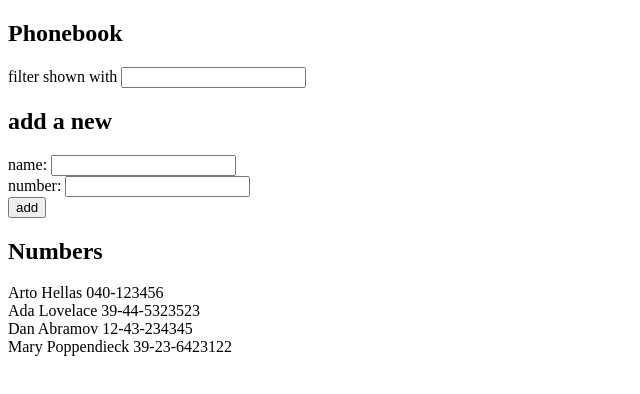
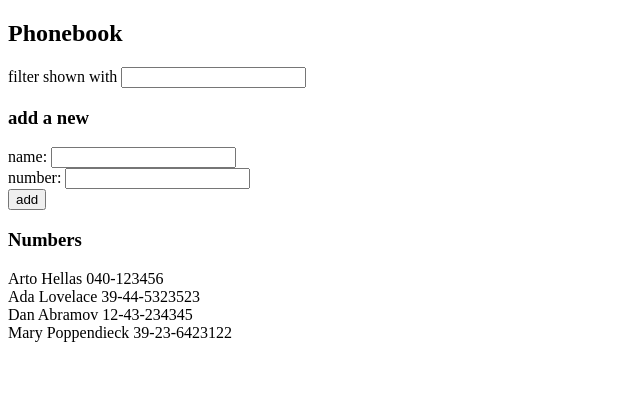
Before and after one commit to IanFonzie/fso, a React (Create React App) app in the folder part2/phonebook/: page / in a window 1280 px wide. Shown: the top 394 px of the page, without its empty margins (0-640 px from the left). Built offline with nearby package versions, Linux system fonts and the light colour scheme; the HTML template or start-up script is replaced by a standard one.

Commit message:
Complete exercise 2.10

```diff
--- a/part2/phonebook/src/App.js
+++ b/part2/phonebook/src/App.js
@@ -1,4 +1,7 @@
 import React, { useState } from 'react'
+import Filter from './components/Filter'
+import PersonForm from './components/PersonForm'
+import Persons from './components/Persons'
 
 const App = () => {
   const [persons, setPersons] = useState([
@@ -27,30 +30,20 @@ const App = () => {
     alert(`${newName} is already added to the phonebook`)
   }
 
-  const toDisplay = filter ?
-    persons.filter(person => person.name.toLowerCase().includes(filter.toLowerCase())) :
-    persons
-
   return (
     <div>
       <h2>Phonebook</h2>
-      <div>
-        filter shown with <input value={filter} onChange={handleChange(setFilter)}/>
-      </div>
-      <h2>add a new</h2>
-      <form onSubmit={handleSubmit}>
-        <div>
-          name: <input value={newName} onChange={handleChange(setNewName)} />
-        </div>
-        <div>
-          number: <input value={newNumber} onChange={handleChange(setNewNumber)} />
-        </div>
-        <div>
-          <button type="submit">add</button>
-        </div>
-      </form>
-      <h2>Numbers</h2>
-      {toDisplay.map(person => <div key={person.name}>{person.name} {person.number}</div>)}
+      <Filter value={filter} handleChange={handleChange(setFilter)} />
+      <h3>add a new</h3>
+      <PersonForm
+        nameValue={newName}
+        handleNameChange={handleChange(setNewName)}
+        numberValue={newNumber}
+        handleNumberChange={handleChange(setNewNumber)}
+        handleSubmit={handleSubmit}
+      />
+      <h3>Numbers</h3>
+      <Persons persons={persons} filter={filter} />
     </div>
   )
 }
--- /dev/null
+++ b/part2/phonebook/src/components/Filter.js
@@ -0,0 +1,11 @@
+import React from 'react'
+
+const Filter = ({ value, handleChange }) => {
+  return (
+    <div>
+      filter shown with <input value={value} onChange={handleChange}/>
+    </div>
+  )
+}
+
+export default Filter
--- /dev/null
+++ b/part2/phonebook/src/components/PersonForm.js
@@ -0,0 +1,19 @@
+import React from 'react'
+
+const PersonForm = ({ nameValue, numberValue, handleNameChange, handleNumberChange, handleSubmit }) => {
+  return (
+    <form onSubmit={handleSubmit}>
+      <div>
+        name: <input value={nameValue} onChange={handleNameChange} />
+      </div>
+      <div>
+        number: <input value={numberValue} onChange={handleNumberChange} />
+      </div>
+      <div>
+        <button type="submit">add</button>
+      </div>
+    </form>
+  )
+}
+
+export default PersonForm
--- /dev/null
+++ b/part2/phonebook/src/components/Persons.js
@@ -0,0 +1,11 @@
+import React from 'react'
+
+const Persons = ({ persons, filter }) => {
+  const toDisplay = filter ?
+    persons.filter(person => person.name.toLowerCase().includes(filter.toLowerCase())) :
+    persons
+
+  return toDisplay.map(person => <div key={person.name}>{person.name} {person.number}</div>)
+}
+
+export default Persons
```
